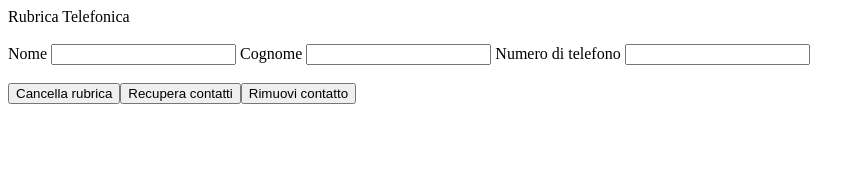
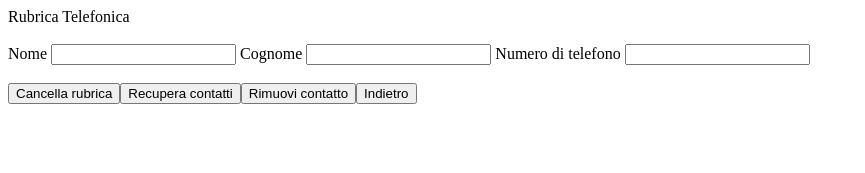
Before and after one commit to luca-lezzerini/rubrica-gal, an Angular app in the folder rubrica-gal-client/: page / in a window 1280 px wide. Both pictures are taken after a click on the button "Inserisci Contatto". Shown: the top 173 px of the page, without its empty margins (0-865 px from the left). Built offline with nearby package versions, Linux system fonts and the light colour scheme; no server answers.

Commit message:
viste conferma e annulla

```diff
--- a/rubrica-gal-client/src/app/app.component.html
+++ b/rubrica-gal-client/src/app/app.component.html
@@ -14,4 +14,6 @@ Numero di telefono <input type="text" [(ngModel)]="contatto.telefono">
 <button *ngIf="stato == 'mod' "(click)= "recupera()">Recupera contatti</button>
 <button *ngIf="stato == 'mod' "(click)= "rimuovi()">Rimuovi contatto</button>
 
-  <!-- FINE PROVA FEDERICO date 07/02/2021 -->
+<button *ngIf="stato == 'con' "(click)= "conferma()">Conferma</button>
+<button *ngIf="stato == 'con' "(click)= "annulla()">Annulla</button>
+<button *ngIf="stato == 'mod' "(click)= "indietro()">Indietro</button>
--- a/rubrica-gal-client/src/app/app.component.ts
+++ b/rubrica-gal-client/src/app/app.component.ts
@@ -33,23 +33,39 @@ export class AppComponent {
       .post<Contatto>("http://localhost:8080/inserisciContatto",
         dto);
     ox.subscribe(r => this.contatto = r)
-        this.stato="mod";
+    this.stato = "mod";
 
   }
 
   rimuovi() {
     // Non funziona per adesso
+    this.stato = "con";
+  }
+
+  recupera() {
+    this.stato = "con";
+  }
+
+  cancella() {
+
+    this.stato = "con";
+  }
+
+  conferma() {
+
     this.stato = "ins";
   }
 
-recupera(){
-  this.stato = "ins";
+  annulla() {
+
+    this.stato = "mod";
   }
 
-cancella(){
+  indietro() {
 
     this.stato = "ins";
   }
 
 
+
 }
```
Lines whose indentation alone changed are shown as unchanged.
